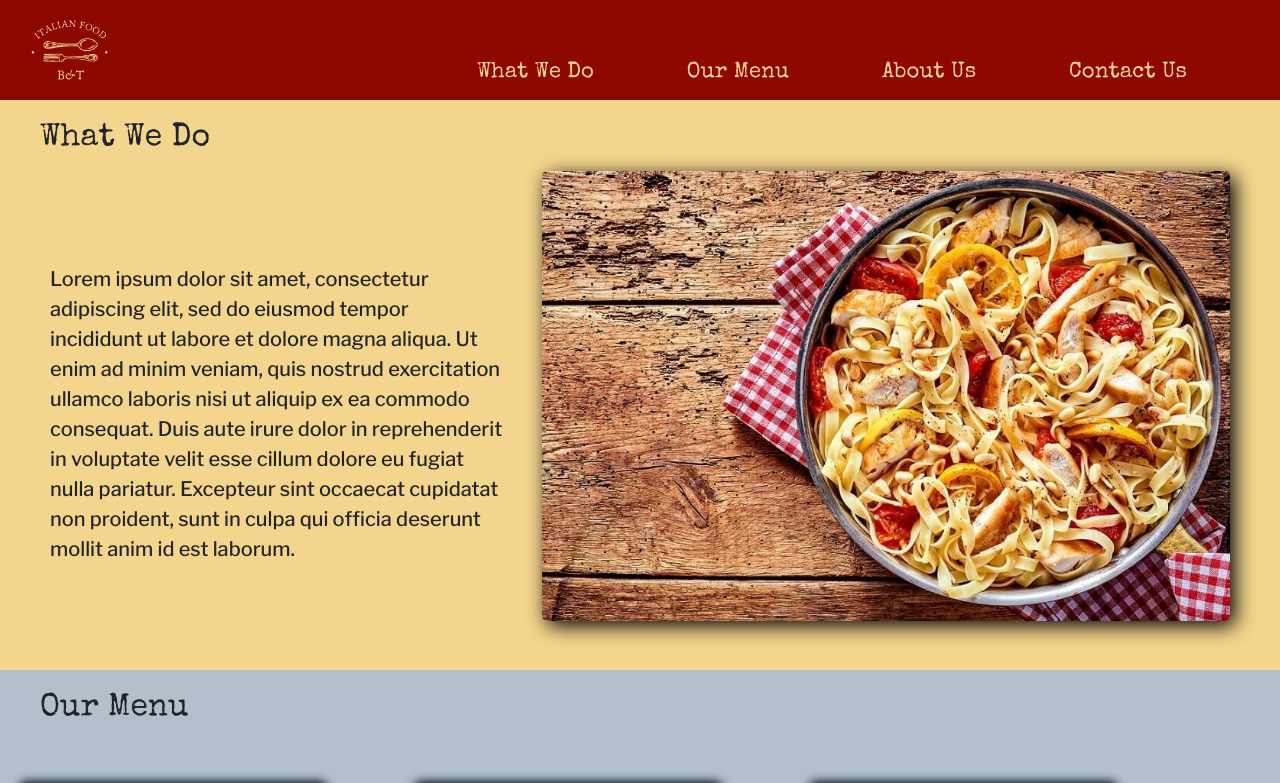
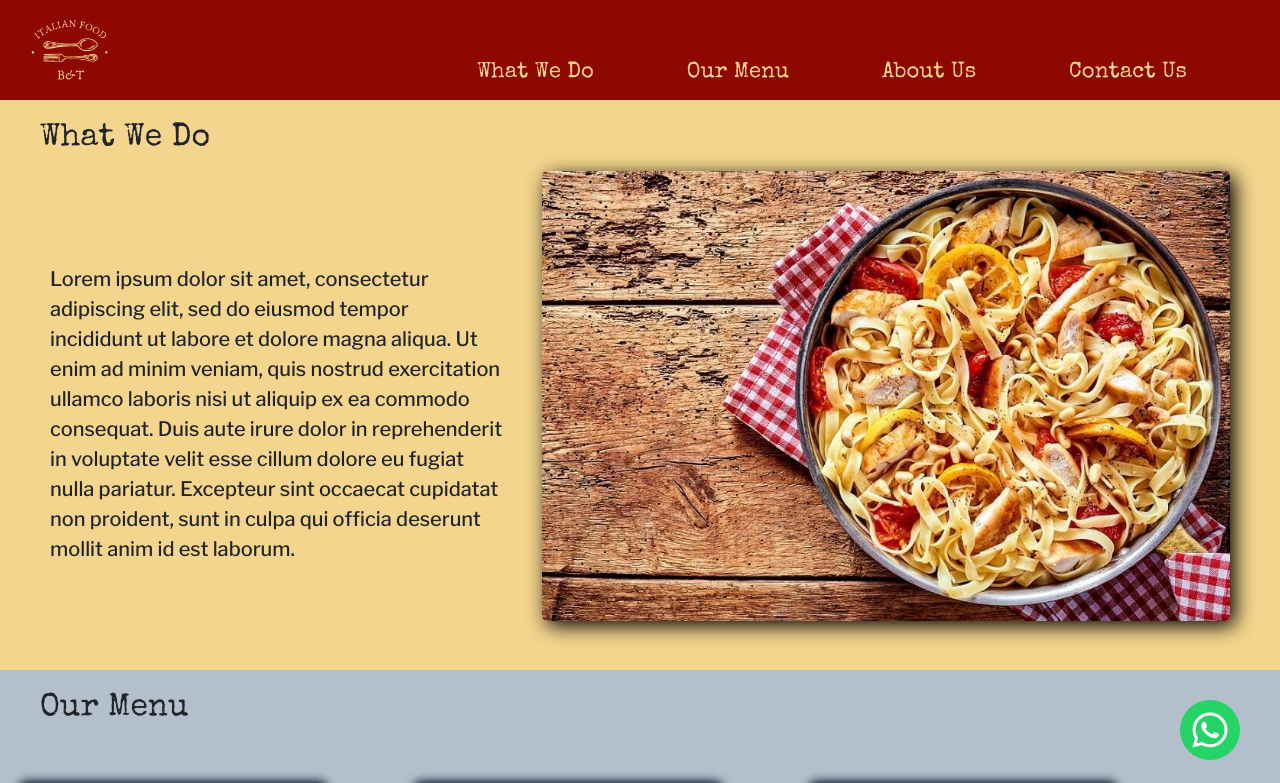
Before and after one commit to BrunoDavanzo/landing-page, a website: page public/index.html in a window 1280 px wide. Shown: the top 783 px of the page. Drawn offline with nearby package versions, Linux system fonts and the light colour scheme.

Commit message:
incluindo whatsapp

```diff
--- a/public/index.html
+++ b/public/index.html
@@ -196,8 +196,10 @@
       <span> bntfood@hotmail.com</span>
     </li>
   </ul>
+
 </article>
 </section>
+<a class="whatsapp-link" href="https://web.whatsapp.com/send?phone=5511992485523" target="_blank"><i class="fab fa-whatsapp"></i></a>
 
   <script src="https://cdn.jsdelivr.net/npm/bootstrap@5.0.1/dist/js/bootstrap.bundle.min.js"
     integrity="sha384-gtEjrD/SeCtmISkJkNUaaKMoLD0//ElJ19smozuHV6z3Iehds+3Ulb9Bn9Plx0x4"
--- a/public/style.css
+++ b/public/style.css
@@ -18,11 +18,14 @@ h2{
 h1, h2{
     font-family: 'Special Elite', cursive;
 }
+header{
+    position: sticky;
+    top: 0;
+}
 .navbar{
     display: flex;
     height: 100px;
     background-color: #8D0801;
-
 }
 .logo{
     margin-right: 10px;
@@ -169,3 +172,30 @@ li a:hover{
 ul{
     padding-left: 0 !important;
 }
+
+.whatsapp-link{
+    font-size: 40px;
+	position:fixed;
+	width:60px;
+	height:60px;
+	bottom:40px;
+	right:40px;
+	background-color:#25d366;
+	color:#FFF;
+	border-radius:50%;
+	text-align:center;
+    z-index:100;
+    -moz-transition: all .5s ease-in;
+    -o-transition: all .5s ease-in;
+    -webkit-transition: all .5s ease-in;
+    transition: all .5s ease-in;
+}
+
+.whatsapp-link:hover{
+    color:#FFF;
+    background-color: #04858F;
+}
+
+.fa-whatsapp{
+    margin-top: 10px;
+}
```
